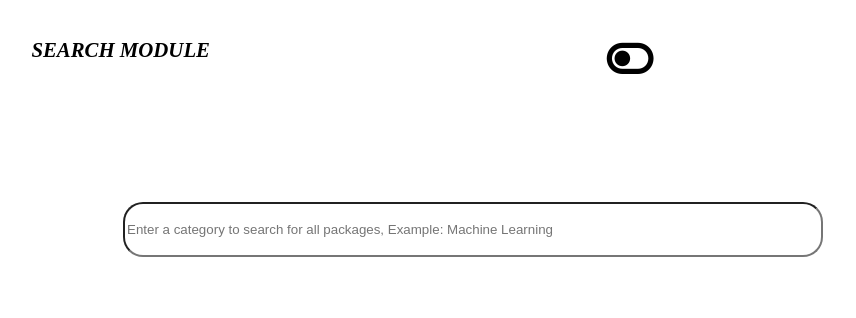
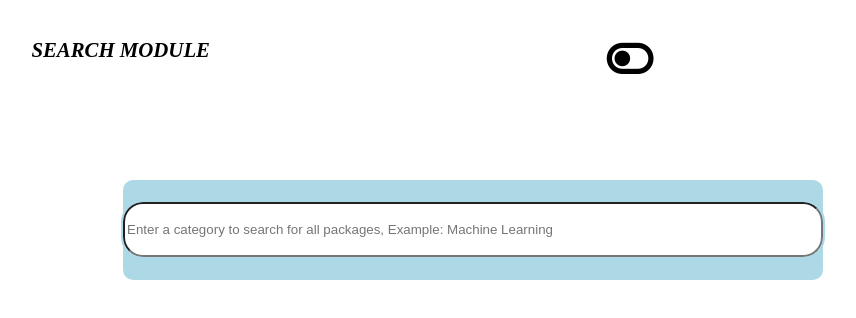
Before and after one commit to abraham-atsiwo/javascript-projects, a plain HTML site: page typeahead/index.html in a window 1280 px wide. Shown: the whole page, without its empty margins (175-1031 px from the left). Drawn offline with Linux system fonts and the light colour scheme.

Commit message:
initial commit

```diff
--- a/typeahead/styles.css
+++ b/typeahead/styles.css
@@ -70,28 +70,41 @@ nav {
     z-index: 10;
 }
 
+
+.toggle-hide {
+    display: none;
+}
+
+
+
+/* input field */
 .python-packages {
     display: flex;
     margin: 100px auto 0 auto;
     min-height: 100px;
-    /* outline: 1px solid black; */
+    background-color: lightblue;
+    box-shadow: 5px 5px white;
+    border-radius:10px;
     justify-content: center;
     align-items: center;
     max-width: 700px;
     width: 100%;
+    -webkit-border-radius:10px;
+    -moz-border-radius:10px;
+    -ms-border-radius:10px;
+    -o-border-radius:10px;
 }
 
 
 .python-packages input {
     min-height: 55px;
+    outline: 2px solid lightblue;
     border-radius: 20px;
+
     width: 100%;
     -webkit-border-radius: 20px;
     -moz-border-radius: 20px;
     -ms-border-radius: 20px;
     -o-border-radius: 20px;
+
 }
-
-.toggle-hide {
-    display: none;
-}
```
